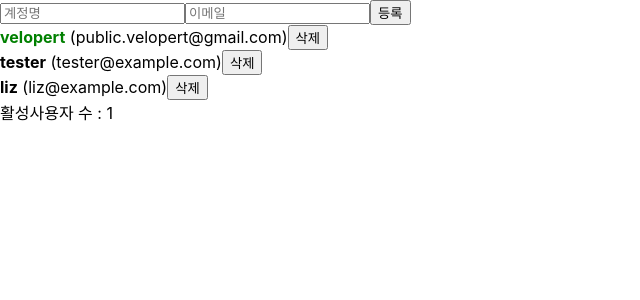
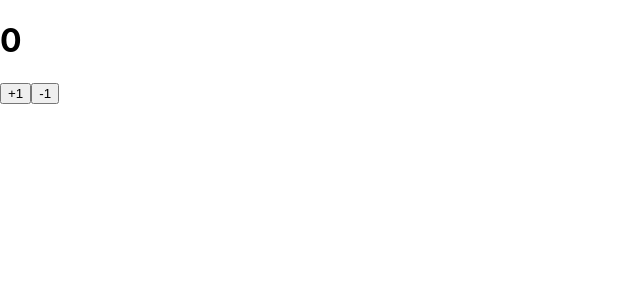
Before and after one commit to IGhost-P/FastCompus, a React (Create React App) app in the folder Morden React/begin/: page / in a window 1280 px wide. Shown: the top 300 px of the page, without its empty margins (0-640 px from the left). Built offline with nearby package versions, Linux system fonts and the light colour scheme.

Commit message:
20. useRudcer를 사용하여 상태 엡데이트 로직 분리하기

```diff
--- a/Morden React/begin/src/Counter.js
+++ b/Morden React/begin/src/Counter.js
@@ -1,22 +1,35 @@
+import React, { useReducer } from 'react';
 
-import React, { useState } from 'react';
+function reducer(state, action) {
+    switch (action.type) {
+        case 'INCREMENT':
+            return state + 1;
+        case 'DECREMENT':
+            return state - 1;
+        default:
+            return state;
+    }
+}
 
 function Counter() {
+    const [number, dispatch] = useReducer(reducer, 0); // 첫번째 현재의 상태, 두번째 디스패치는 보내다, 액션을 발생시킨다. 라는 뜻/ 리듀서와 기존값을 넣는다
 
-    const [number, setNumber] = useState(0); // 첫번째는 동적 으로 바뀔 값, 첫번째 값에 동작을 주는 함수임
-    const onIncrese = () => {
-        setNumber(prevNumber => prevNumber + 1)
-    }
-    const onDecrese = () => {
-        setNumber(prevNumber => prevNumber + -1) //
-    }
+    const onIncrease = () => {
+        dispatch({ type: 'INCREMENT' }); // 상태의 로직이 컴포넌트 밖에 있는것을 확인할수있다.
+    };
+
+    const onDecrease = () => {
+        dispatch({ type: 'DECREMENT' });
+    };
+
     return (
         <div>
-            <h1> {number} </h1>
-            <button onClick={onIncrese}>+1</button> {/* 리엑트에 이벤트 핸들러 값은, 호출이 아닌 값을 주는것!*/}
-            <button onClick={onDecrese}>-1</button>
+            <h1>{number}</h1>
+            <button onClick={onIncrease}>+1</button>
+            <button onClick={onDecrease}>-1</button>
         </div>
-    )
+    );
 }
 
-export default Counter
+export default Counter;
+// 타입 이름은 우리 가 설정하고, 그에 따른 액션을 설정한다.
--- a/Morden React/begin/src/index.js
+++ b/Morden React/begin/src/index.js
@@ -1,12 +1,12 @@
 import React from 'react';
 import ReactDOM from 'react-dom';
 import './index.css';
-import App from './App';
+import Counter from './Counter';
 import reportWebVitals from './reportWebVitals';
 
 ReactDOM.render(
   <React.StrictMode>
-    <App />
+    <Counter />
   </React.StrictMode>,
   document.getElementById('root') // root라는 아이디에 있는 값에다가 <= App에 넣는다는 말, root가 있는 파일은 Html로 작성 되어 있다 = App에 있는 파일을 root에 넣어서 Html형태로 만들어버린다.
   // + root는 public/index.html에 있다.
```
Also changed, not shown: Morden React/begin/src/App.js (+5 -6 lines).
